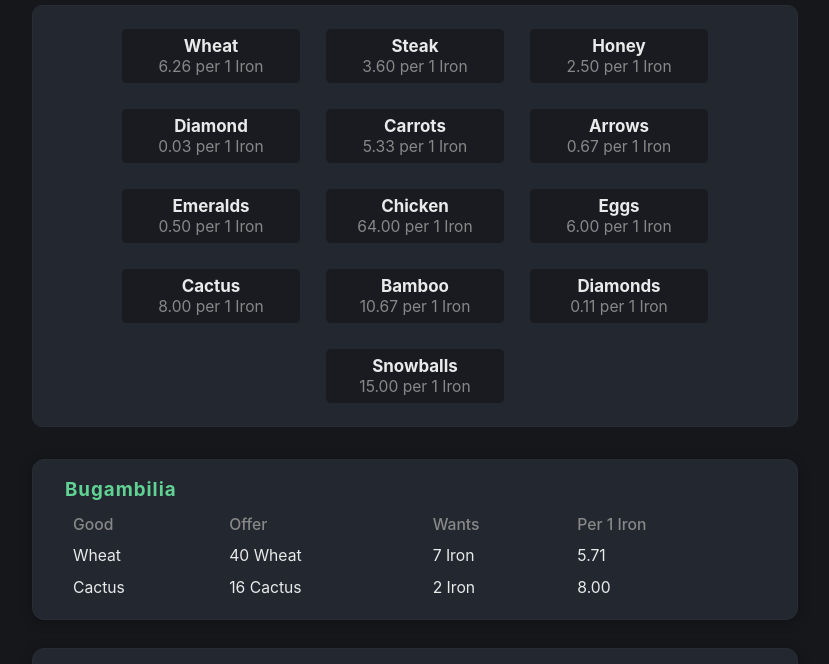
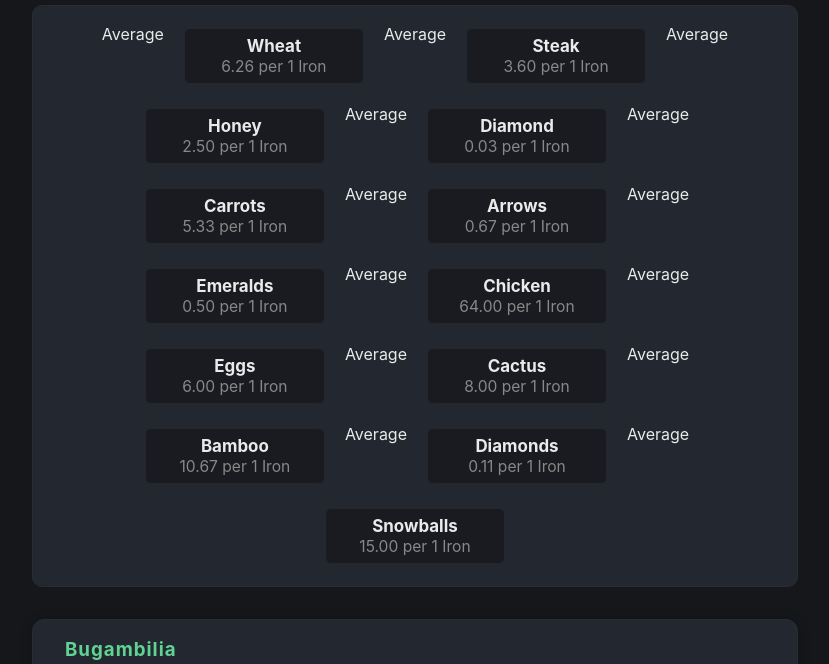
Before and after one commit to kzoulet/kzoulet.github.io, a plain HTML site: page index.html in a window 1280 px wide. Shown: the part 66-730 px from the top of the page, without its empty margins (225-1054 px from the left). Drawn offline with Linux system fonts and the light colour scheme.

Commit message:
Add files via upload

```diff
--- a/index.html
+++ b/index.html
@@ -151,7 +151,7 @@
     function renderAverages(avgs) {
       const el = document.getElementById('avg-prices');
       el.innerHTML = Object.entries(avgs).map(
-        ([good, avg]) => `<div class="avg-item"><b>${good}</b><br><span style="color:var(--muted);font-size:0.92em">${avg} per 1 Iron</span></div>`
+        ([good, avg]) => `Average <br><div class="avg-item"><b>${good}</b><br><span style="color:var(--muted);font-size:0.92em">${avg} per 1 Iron</span></div>`
       ).join('');
     }
 
```
